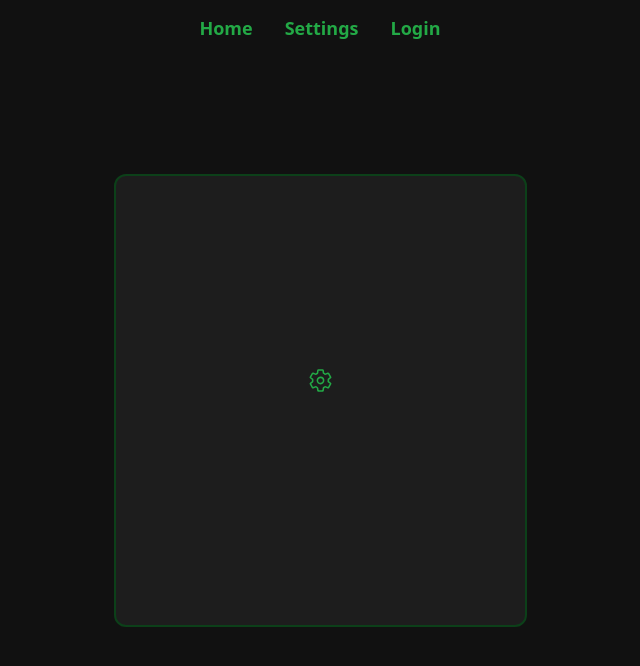
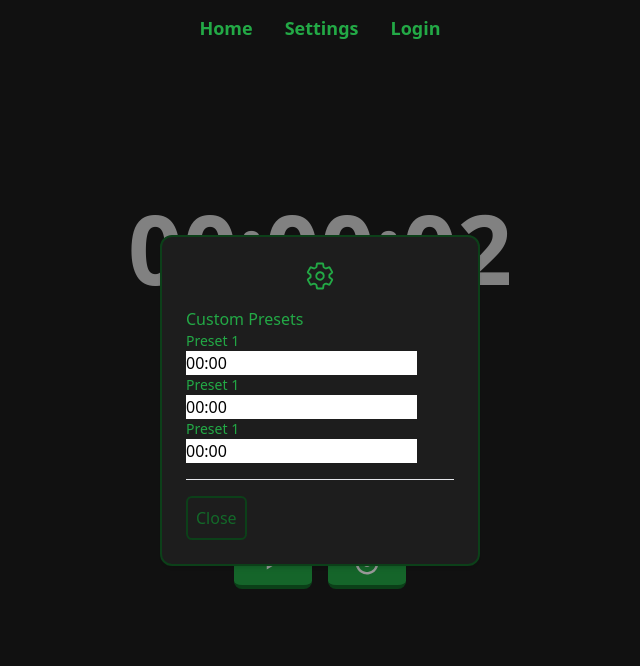
Before and after one commit to cat391/GrindMeter, a React (Vite) app in the folder grindmeter/: page / in a window 1280 px wide. Both pictures are taken after a click on the button "Settings". Shown: the top 666 px of the page, without its empty margins (320-960 px from the left). Built offline with nearby package versions, Linux system fonts and the light colour scheme.

Commit message:
Continue to build the settings modal

```diff
--- a/grindmeter/src/App.jsx
+++ b/grindmeter/src/App.jsx
@@ -5,7 +5,6 @@ import "./App.css";
 
 // Pages
 import Home from "./pages/Home";
-import Settings from "./pages/Settings";
 import RootLayout from "./layouts/RootLayout";
 import Login from "./pages/Login";
 
@@ -13,7 +12,6 @@ const router = createBrowserRouter(
   createRoutesFromElements(
     <Route path="/" element={<RootLayout />}>
       <Route index element={<Home />} />
-      <Route path="settings" element={<Settings />} />
       <Route path="login" element={<Login />} />
     </Route>
   )
--- a/grindmeter/src/components/PresetButton.jsx
+++ b/grindmeter/src/components/PresetButton.jsx
@@ -1,7 +1,6 @@
 import "../App.css";
 
-export default function PresetButton({ presets, onClick, id }) {
-  const convertToTimeStr = (org) => {
+export const convertToTimeStr = (org) => {
   let hours = Math.floor((org / (60 * 60)) % 24);
   let minutes = Math.floor((org / 60) % 60);
   let seconds = Math.floor(org % 60);
@@ -11,6 +10,18 @@ export default function PresetButton({ presets, onClick, id }) {
     "0"
   )}:${String(seconds).padStart(2, "0")}`;
 };
+
+export default function PresetButton({ presets, onClick, id }) {
+  // const convertToTimeStr = (org) => {
+  //   let hours = Math.floor((org / (60 * 60)) % 24);
+  //   let minutes = Math.floor((org / 60) % 60);
+  //   let seconds = Math.floor(org % 60);
+
+  //   return `${hours != 0 ? String(hours) + ":" : ""}${String(minutes).padStart(
+  //     2,
+  //     "0"
+  //   )}:${String(seconds).padStart(2, "0")}`;
+  // };
 
   return (
     <button
--- a/grindmeter/src/components/SettingsModal.jsx
+++ b/grindmeter/src/components/SettingsModal.jsx
@@ -1,17 +1,58 @@
 import { IoSettingsOutline } from "react-icons/io5";
+import { exportedPresets } from "../pages/Home";
+import { convertToTimeStr } from "./PresetButton";
 
-function SettingsModal({ open, onClose, children }) {
+function SettingsModal({ open, onClose }) {
   return (
     <div
-      onClick={onClose}
       className={`fixed inset-0 flex justify-center items-center transition-colors ${
         open ? "visible bg-black/40" : "invisible"
       }`}
     >
-      <div className="bg-customBlack-100 p-48 rounded-xl border-2 border-customGreen-300 flex flex-col items-center ">
-        <div className="text-customGreen-100 mb-10">
-          <IoSettingsOutline size={25} />
+      <div className="bg-customBlack-100 p-6 rounded-xl shadow-md border-2 border-customGreen-300 w-80">
+        <div className="flex justify-center mb-4 ">
+          <IoSettingsOutline size={30} className="text-customGreen-100" />
         </div>
+
+        <div className="space-y-4">
+          <div>
+            <h2 className="text-customGreen-100 block font-medium">
+              Custom Presets
+            </h2>
+
+            <label className="text-customGreen-100 block size text-sm font-medium">
+              Preset 1
+            </label>
+            <input
+              type="text"
+              defaultValue={convertToTimeStr(exportedPresets[0])}
+            />
+
+            <label className="text-customGreen-100 block size text-sm font-medium">
+              Preset 1
+            </label>
+            <input
+              type="text"
+              defaultValue={convertToTimeStr(exportedPresets[0])}
+            />
+
+            <label className="text-customGreen-100 block size text-sm font-medium">
+              Preset 1
+            </label>
+            <input
+              type="text"
+              defaultValue={convertToTimeStr(exportedPresets[0])}
+            />
+          </div>
+        </div>
+
+        <hr className="my-4"></hr>
+        <button
+          onClick={onClose}
+          className="border-2 border-customGreen-300 text-customGreen-200 p-2 rounded-md transition duration-300 ease-in-out transform hover:text-customGreen-100"
+        >
+          Close
+        </button>
       </div>
     </div>
   );
--- a/grindmeter/src/pages/Home.jsx
+++ b/grindmeter/src/pages/Home.jsx
@@ -4,11 +4,15 @@ import PresetButton from "../components/PresetButton";
 import "../App.css";
 import { BiPause, BiReset, BiPlay } from "react-icons/bi";
 
+export let exportedPresets = [0, 0, 0];
+
 export default function Home() {
   const [isOn, setIsOn] = useState(false);
   const [presets, setPresets] = useState([2, 10, 3600]);
   const [displayedTime, setDisplayedTime] = useState(presets[0]);
   const [shouldReset, setShouldReset] = useState(0);
+
+  exportedPresets = presets;
 
   const handleTimerChange = (id) => {
     setDisplayedTime(presets[id]);
--- a/grindmeter/src/pages/Settings.jsx
+++ /dev/null
@@ -1,3 +0,0 @@
-export default function Settings() {
-  return <div>Settings</div>;
-}
```
Lines whose indentation alone changed are shown as unchanged.
